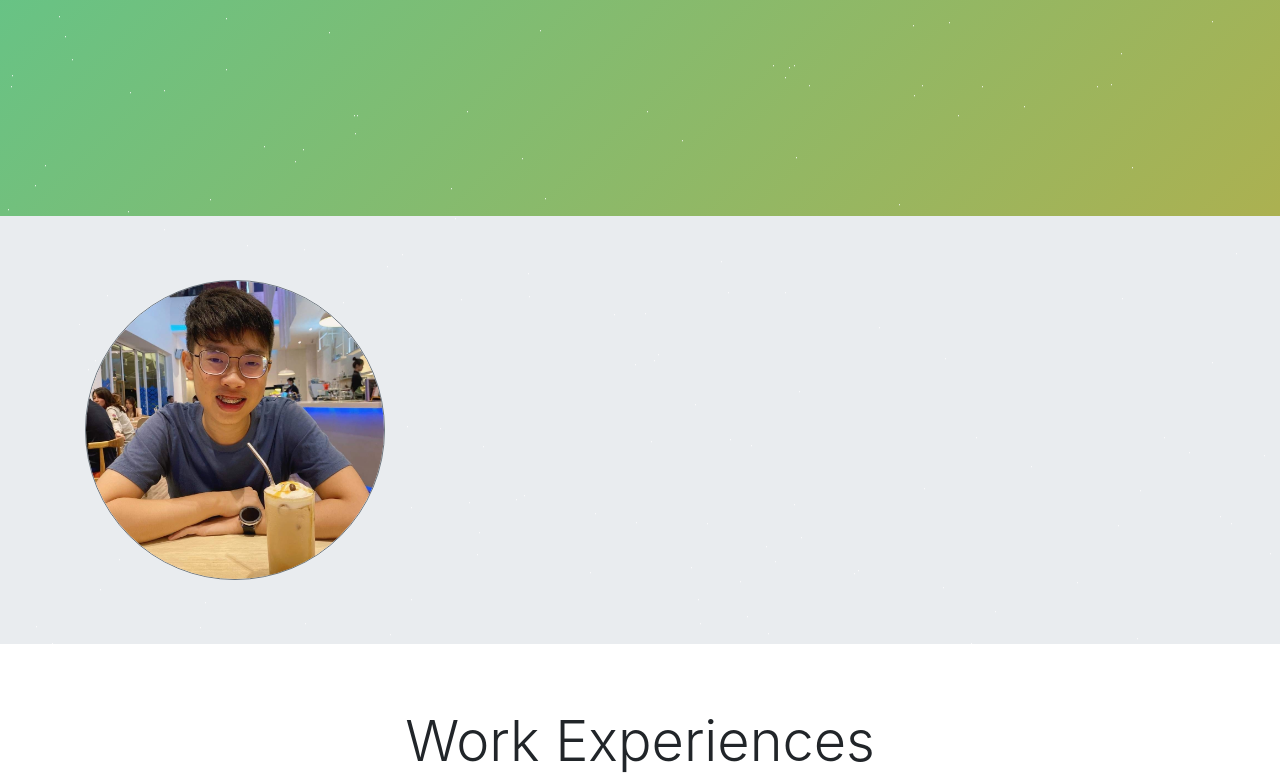
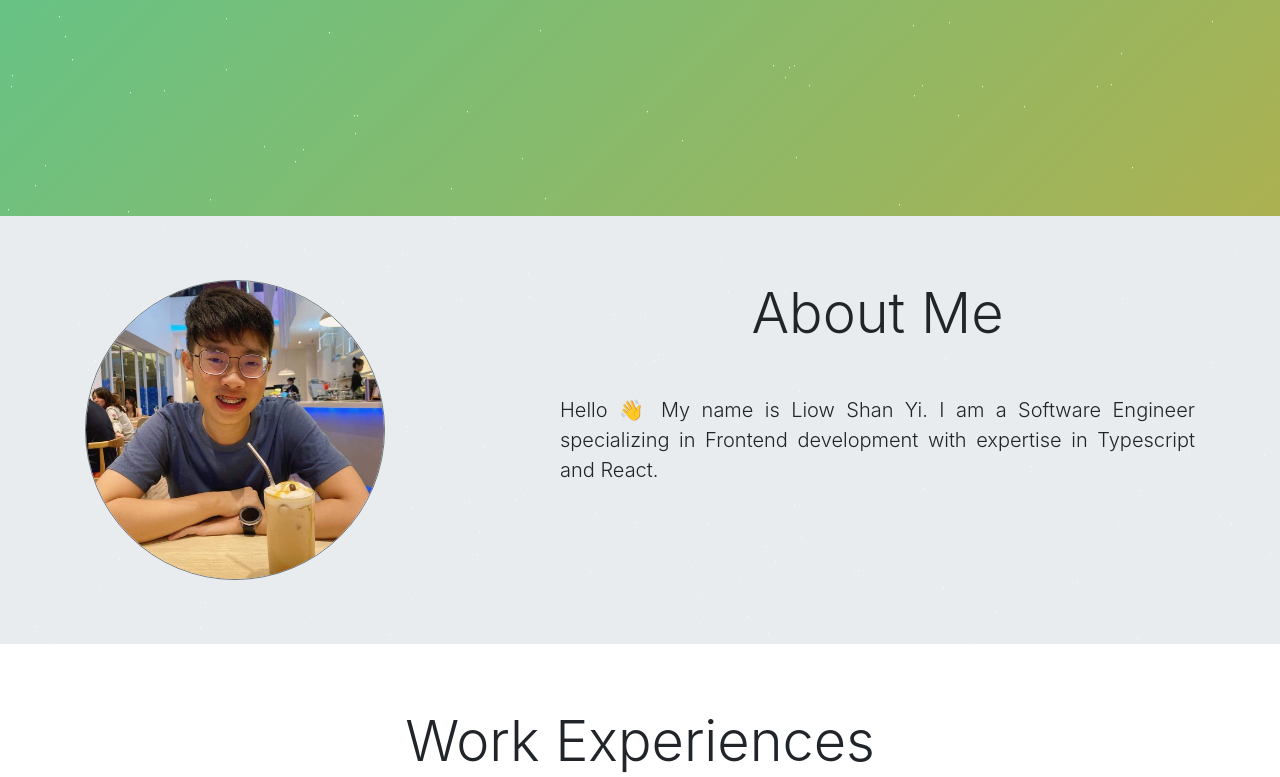
Before and after one commit to syliow/portfolio-website, a React (Create React App) app: page / in a window 1280 px wide. Shown: the part 584-1361 px from the top of the page. Built offline with nearby package versions, Linux system fonts and the light colour scheme; no server answers.

Commit message:
restore about me section + hide resume

```diff
--- a/src/components/home/AboutMe.jsx
+++ b/src/components/home/AboutMe.jsx
@@ -47,10 +47,10 @@ const AboutMe = ({ heading, message, link, imgSize, resume }) => {
             )}
           </div>
 
-          {/* <div className={`col-lg-${showPic ? "7" : "12"}`}>
+          <div className={`col-lg-${showPic ? "7" : "12"}`}>
             <h2 className="display-4 mb-5 text-center">{heading}</h2>
             <p className="lead text-justify">{message}</p>
-            {resume && (
+            {/* {resume && (
               <p className="lead text-center">
                 <a
                   className="btn btn-outline-dark btn-lg"
@@ -63,8 +63,8 @@ const AboutMe = ({ heading, message, link, imgSize, resume }) => {
                   My Resume
                 </a>
               </p>
-            )}
-          </div> */}
+            )} */}
+          </div>
         </div>
       </div>
     </div>
```
